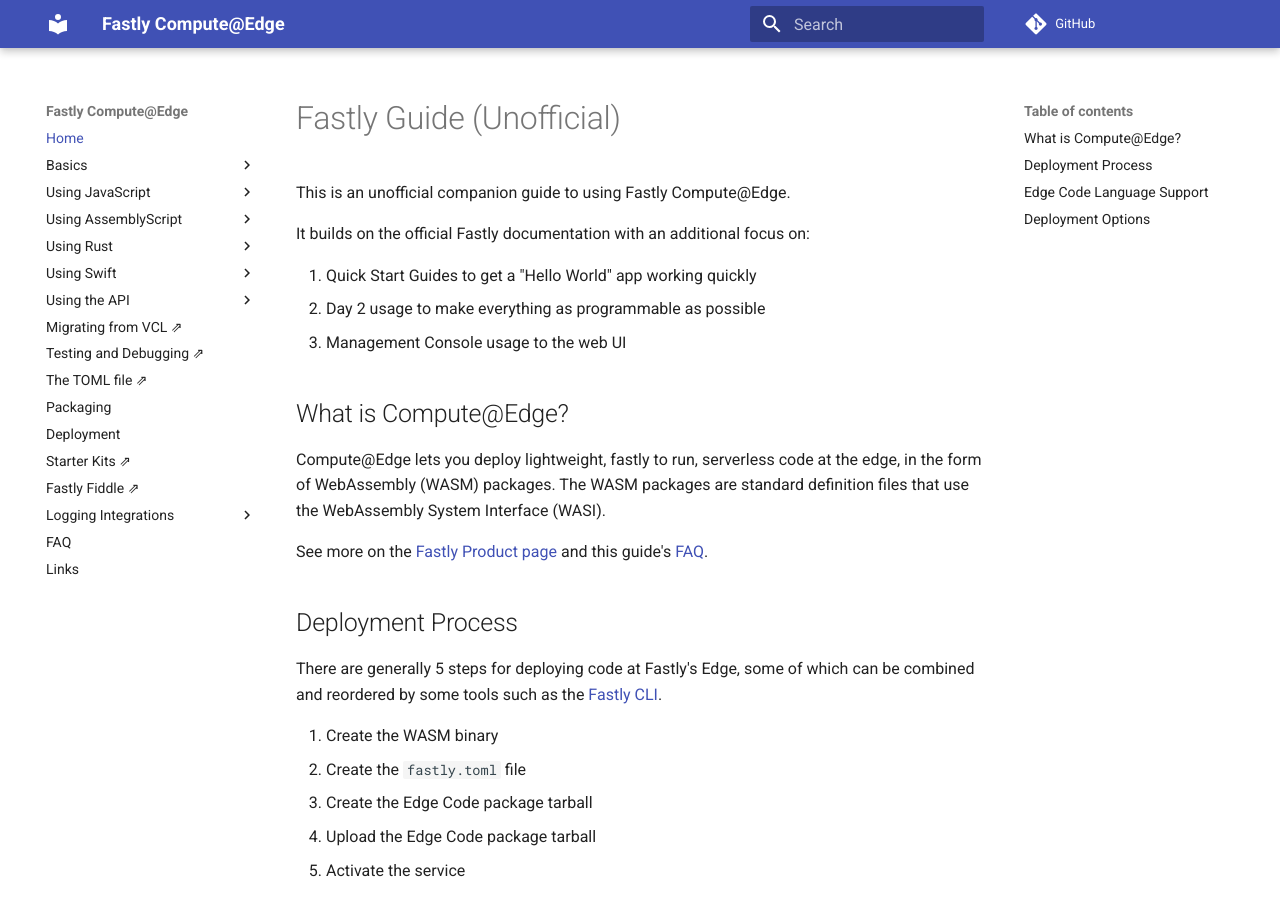
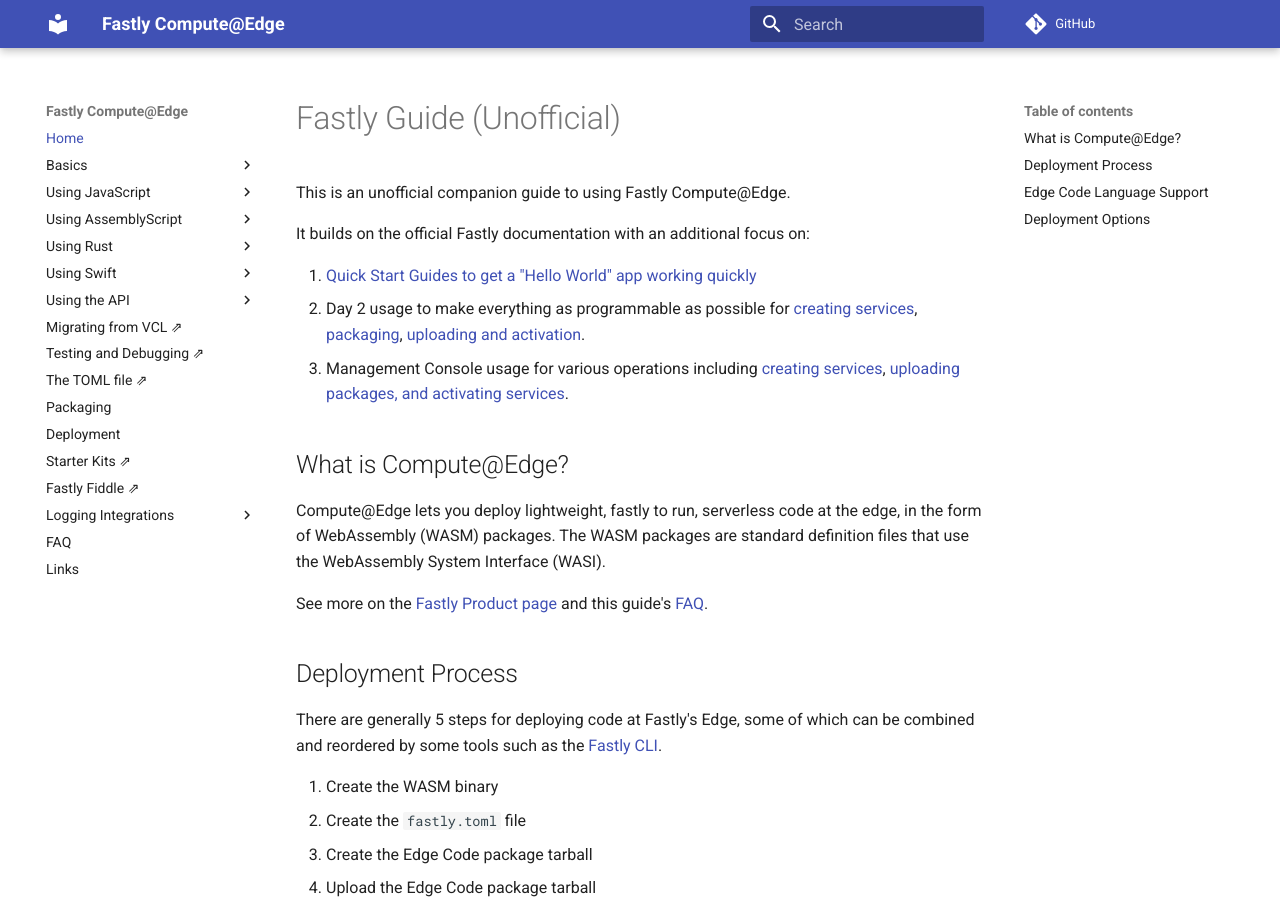
Before and after one commit to grokify/fastly-guide-compute, an MkDocs documentation site: the page built from docs/index.md, in a window 1280 px wide and 900 px high. Built offline with MkDocs 1.6.1 and Material for MkDocs 9.7.7, drawn with Linux system fonts in a browser that asks for light colours; comment, search, counter and statistics services are not loaded.

```diff
--- a/docs/index.md
+++ b/docs/index.md
@@ -4,9 +4,9 @@ This is an unofficial companion guide to using Fastly Compute@Edge.
 
 It builds on the official Fastly documentation with an additional focus on:
 
-1. Quick Start Guides to get a "Hello World" app working quickly
-1. Day 2 usage to make everything as programmable as possible
-1. Management Console usage to the web UI
+1. [Quick Start Guides to get a "Hello World" app working quickly](compute/quickstart_javascript/)
+1. Day 2 usage to make everything as programmable as possible for [creating services](basics/service/), [packaging](compute/packaging/), [uploading and activation](compute/uploading_and_activation/).
+1. Management Console usage for various operations including [creating services](basics/service/), [uploading packages, and activating services](compute/uploading_and_activation/).
 
 ## What is Compute@Edge?
 
```
